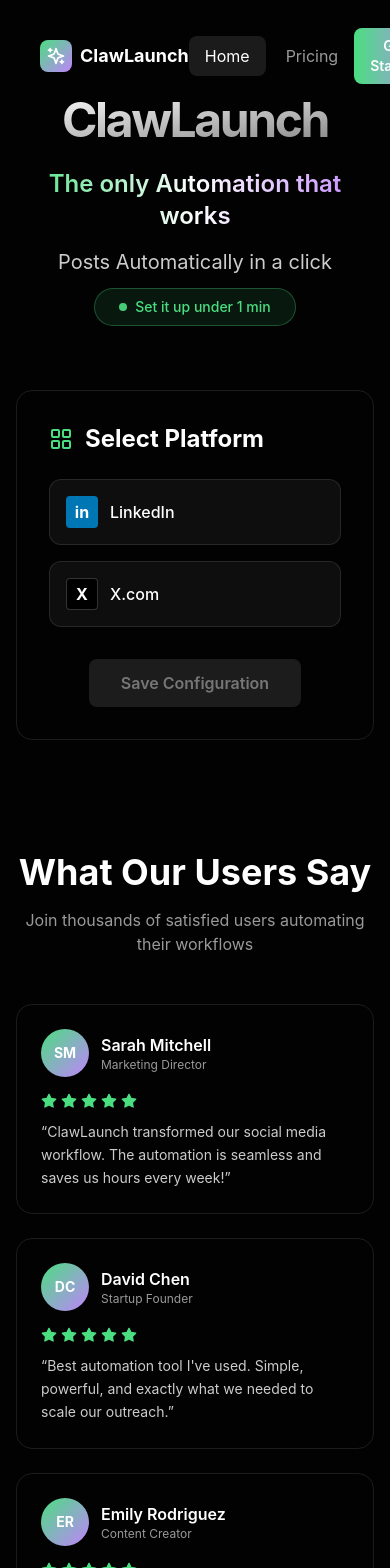
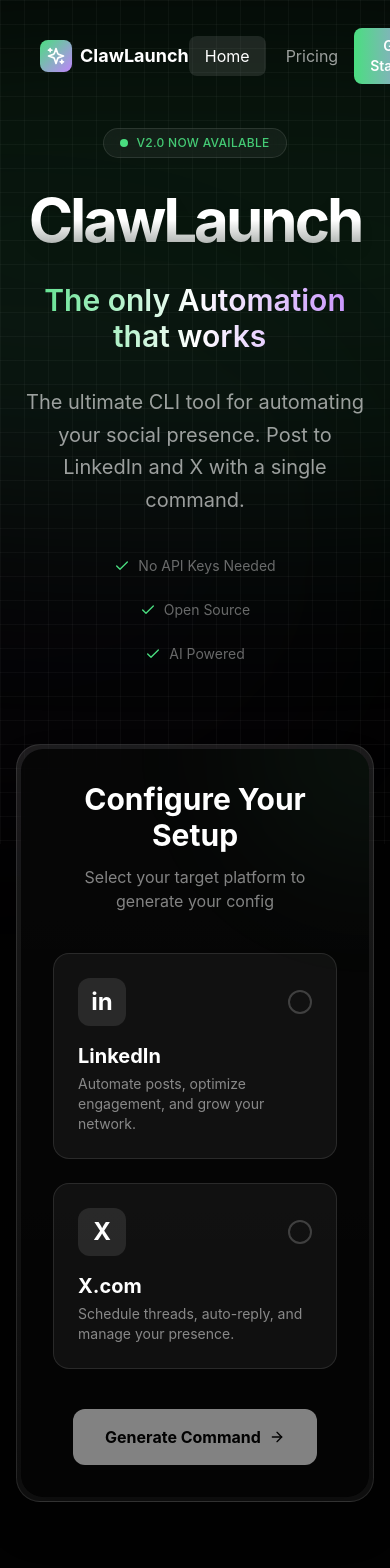
Before and after one commit to Boss17536/clawlaunch, a Next.js app: page / in a window 390 px wide. Shown: the top 1568 px of the page. Built offline with nearby package versions, Linux system fonts and the light colour scheme.

Commit message:
fix: responsive UI clicks and update readme

```diff
--- a/app/page.tsx
+++ b/app/page.tsx
@@ -1,17 +1,40 @@
 "use client";
 
-import { ArrowRight, LayoutGrid, Star, Terminal } from "lucide-react";
-import { useState } from "react";
-import { motion } from "framer-motion";
+import { ArrowRight, LayoutGrid, Star, Terminal, Check, Copy } from "lucide-react";
+import { useState, useEffect } from "react";
+import { motion, AnimatePresence } from "framer-motion";
 
 export default function Home() {
   const [selectedPlatform, setSelectedPlatform] = useState<string | null>(null);
   const [showCommand, setShowCommand] = useState(false);
+  const [copied, setCopied] = useState(false);
+  const [text, setText] = useState("");
+  const fullText = "The only Automation that works";
+
+  useEffect(() => {
+    let i = 0;
+    const typing = setInterval(() => {
+      if (i < fullText.length) {
+        setText(fullText.slice(0, i + 1));
+        i++;
+      } else {
+        clearInterval(typing);
+      }
+    }, 50);
+    return () => clearInterval(typing);
+  }, []);
 
   const handleSaveConfiguration = () => {
     if (selectedPlatform) {
       setShowCommand(true);
     }
+  };
+
+  const copyCommand = () => {
+    const command = `npx clawlaunch-cli init --platform=${selectedPlatform}`;
+    navigator.clipboard.writeText(command);
+    setCopied(true);
+    setTimeout(() => setCopied(false), 2000);
   };
 
   const reviews = [
@@ -46,177 +69,221 @@ export default function Home() {
   ];
 
   return (
-    <main className="flex min-h-screen flex-col items-center justify-start pt-24 pb-12 px-4 bg-void text-white selection:bg-electric selection:text-void">
+    <main className="flex min-h-screen flex-col items-center justify-start pt-32 pb-20 px-4 bg-void text-white selection:bg-electric selection:text-void overflow-hidden relative">
+      {/* Background Elements */}
+      <div className="fixed inset-0 z-0 pointer-events-none">
+        <div className="absolute top-0 left-0 w-full h-full bg-[linear-gradient(to_right,#80808012_1px,transparent_1px),linear-gradient(to_bottom,#80808012_1px,transparent_1px)] bg-[size:24px_24px]"></div>
+        <div className="absolute top-0 left-1/2 -translate-x-1/2 w-[1000px] h-[500px] bg-electric/20 rounded-full blur-[120px] opacity-20 animate-pulse-slow"></div>
+        <div className="absolute bottom-0 right-0 w-[800px] h-[600px] bg-cyber/10 rounded-full blur-[100px] opacity-20"></div>
+      </div>
+
       {/* Hero Section */}
-      <div className="z-10 max-w-5xl w-full text-center mb-16">
-        <h1 className="text-5xl md:text-7xl font-bold tracking-tighter bg-clip-text text-transparent bg-gradient-to-br from-white to-white/50 mb-6">
+      <motion.div
+        initial={{ opacity: 0, y: 20 }}
+        animate={{ opacity: 1, y: 0 }}
+        transition={{ duration: 0.8 }}
+        className="z-10 max-w-5xl w-full text-center mb-20 relative"
+      >
+        <div className="inline-flex items-center gap-2 px-4 py-1.5 rounded-full bg-white/5 border border-white/10 mb-8 backdrop-blur-md">
+          <span className="relative flex h-2 w-2">
+            <span className="animate-ping absolute inline-flex h-full w-full rounded-full bg-electric opacity-75"></span>
+            <span className="relative inline-flex rounded-full h-2 w-2 bg-electric"></span>
+          </span>
+          <p className="text-xs font-medium text-electric/90 tracking-wide uppercase">
+            v2.0 Now Available
+          </p>
+        </div>
+
+        <h1 className="text-6xl md:text-8xl font-bold tracking-tighter bg-clip-text text-transparent bg-gradient-to-b from-white via-white to-white/60 mb-8 drop-shadow-lg">
           ClawLaunch
         </h1>
-        <p className="text-2xl md:text-3xl font-semibold bg-clip-text text-transparent bg-gradient-to-r from-electric via-white to-cyber mb-4">
-          The only Automation that works
-        </p>
-        <p className="text-xl text-white/80 mb-3">
-          Posts Automatically in a click
-        </p>
-        <div className="inline-flex items-center gap-2 px-6 py-2 rounded-full bg-electric/10 border border-electric/30">
-          <div className="w-2 h-2 rounded-full bg-electric animate-pulse" />
-          <p className="text-sm font-medium text-electric">
-            Set it up under 1 min
+
+        <div className="h-20 mb-6">
+          <p className="text-3xl md:text-5xl font-semibold bg-clip-text text-transparent bg-gradient-to-r from-electric via-white to-cyber">
+            {text}<span className="animate-blink">|</span>
           </p>
         </div>
-      </div>
+
+        <p className="text-xl text-white/60 mb-10 max-w-2xl mx-auto leading-relaxed">
+          The ultimate CLI tool for automating your social presence.
+          Post to LinkedIn and X with a single command.
+        </p>
+
+        <div className="flex flex-col md:flex-row items-center justify-center gap-6 text-sm text-white/40">
+           <span className="flex items-center gap-2">
+             <Check className="w-4 h-4 text-electric" /> No API Keys Needed
+           </span>
+           <span className="flex items-center gap-2">
+             <Check className="w-4 h-4 text-electric" /> Open Source
+           </span>
+           <span className="flex items-center gap-2">
+             <Check className="w-4 h-4 text-electric" /> AI Powered
+           </span>
+        </div>
+      </motion.div>
 
       {/* Platform Selection */}
-      <div className="w-full max-w-2xl mb-12">
-        <div className="glass-card p-8 rounded-2xl border border-white/10 relative overflow-hidden group">
-          <div className="absolute inset-0 bg-gradient-to-br from-electric/5 to-transparent opacity-0 group-hover:opacity-100 transition-opacity" />
+      <motion.div
+        initial={{ opacity: 0, scale: 0.95 }}
+        whileInView={{ opacity: 1, scale: 1 }}
+        viewport={{ once: true }}
+        transition={{ duration: 0.8 }}
+        className="w-full max-w-3xl mb-24 z-10"
+      >
+        <div className="glass-card p-1 bg-gradient-to-b from-white/10 to-white/5 rounded-3xl backdrop-blur-xl border border-white/10 shadow-2xl">
+          <div className="bg-void/80 rounded-[22px] p-8 md:p-12 relative overflow-hidden">
+            {/* Overlay blocked clicks - fixed with pointer-events-none */}
+            <div className="absolute inset-0 bg-gradient-to-br from-electric/5 to-transparent opacity-0 group-hover:opacity-100 transition-opacity pointer-events-none" />
+            <div className="absolute top-0 right-0 w-64 h-64 bg-electric/5 rounded-full blur-3xl -translate-y-1/2 translate-x-1/2 pointer-events-none" />
 
-          <div className="flex items-center gap-3 mb-6">
-            <LayoutGrid className="w-6 h-6 text-electric" />
-            <h2 className="text-2xl font-bold">Select Platform</h2>
+            <div className="text-center mb-10 relative z-10">
+              <h2 className="text-3xl font-bold mb-3">Configure Your Setup</h2>
+              <p className="text-white/50">Select your target platform to generate your config</p>
+            </div>
+
+            <div className="grid md:grid-cols-2 gap-6 mb-10 relative z-10">
+              <button
+                onClick={() => setSelectedPlatform("linkedin")}
+                className={`relative group p-6 rounded-2xl border transition-all duration-300 text-left hover:-translate-y-1 ${
+                  selectedPlatform === "linkedin"
+                    ? "border-electric bg-electric/10 shadow-[0_0_30px_-5px_rgba(74,222,128,0.2)]"
+                    : "border-white/10 bg-white/5 hover:border-electric/50 hover:bg-white/10"
+                }`}
+              >
+                <div className="flex items-center justify-between mb-4">
+                  <div className={`w-12 h-12 rounded-xl flex items-center justify-center text-2xl font-bold text-white transition-colors duration-300 ${
+                    selectedPlatform === "linkedin" ? "bg-[#0077b5]" : "bg-white/10 group-hover:bg-[#0077b5]"
+                  }`}>
+                    in
+                  </div>
+                  <div className={`w-6 h-6 rounded-full border-2 flex items-center justify-center transition-colors duration-300 ${
+                    selectedPlatform === "linkedin" ? "border-electric bg-electric" : "border-white/20"
+                  }`}>
+                    {selectedPlatform === "linkedin" && <Check className="w-3 h-3 text-void stroke-[4]" />}
+                  </div>
+                </div>
+                <h3 className="text-xl font-bold mb-1">LinkedIn</h3>
+                <p className="text-sm text-white/50">Automate posts, optimize engagement, and grow your network.</p>
+              </button>
+
+              <button
+                onClick={() => setSelectedPlatform("x")}
+                className={`relative group p-6 rounded-2xl border transition-all duration-300 text-left hover:-translate-y-1 ${
+                  selectedPlatform === "x"
+                    ? "border-electric bg-electric/10 shadow-[0_0_30px_-5px_rgba(74,222,128,0.2)]"
+                    : "border-white/10 bg-white/5 hover:border-electric/50 hover:bg-white/10"
+                }`}
+              >
+                <div className="flex items-center justify-between mb-4">
+                  <div className={`w-12 h-12 rounded-xl flex items-center justify-center text-2xl font-bold text-white transition-colors duration-300 ${
+                    selectedPlatform === "x" ? "bg-black border border-white/20" : "bg-white/10 group-hover:bg-black"
+                  }`}>
+                    X
+                  </div>
+                  <div className={`w-6 h-6 rounded-full border-2 flex items-center justify-center transition-colors duration-300 ${
+                    selectedPlatform === "x" ? "border-electric bg-electric" : "border-white/20"
+                  }`}>
+                    {selectedPlatform === "x" && <Check className="w-3 h-3 text-void stroke-[4]" />}
+                  </div>
+                </div>
+                <h3 className="text-xl font-bold mb-1">X.com</h3>
+                <p className="text-sm text-white/50">Schedule threads, auto-reply, and manage your presence.</p>
+              </button>
+            </div>
+
+            <div className="flex justify-center relative z-10">
+              <button
+                onClick={handleSaveConfiguration}
+                disabled={!selectedPlatform}
+                className="group relative px-8 py-4 bg-white text-void font-bold rounded-xl transition-all hover:scale-105 hover:shadow-[0_0_40px_-10px_rgba(255,255,255,0.3)] disabled:opacity-50 disabled:hover:scale-100 disabled:cursor-not-allowed overflow-hidden"
+              >
+                <span className="relative z-10 flex items-center gap-2">
+                  Generate Command <ArrowRight className="w-4 h-4 group-hover:translate-x-1 transition-transform" />
+                </span>
+                <div className="absolute inset-0 bg-gradient-to-r from-electric to-cyber opacity-0 group-hover:opacity-10 transition-opacity duration-300" />
+              </button>
+            </div>
+
+            {/* Command Line Output */}
+            <AnimatePresence>
+              {showCommand && (
+                <motion.div
+                  initial={{ opacity: 0, height: 0, marginTop: 0 }}
+                  animate={{ opacity: 1, height: "auto", marginTop: 32 }}
+                  exit={{ opacity: 0, height: 0, marginTop: 0 }}
+                  className="overflow-hidden relative z-10"
+                >
+                  <div className="bg-[#0d1117] rounded-xl border border-white/10 overflow-hidden shadow-2xl">
+                    <div className="flex items-center justify-between px-4 py-2 border-b border-white/5 bg-white/5">
+                      <div className="flex gap-2">
+                        <div className="w-3 h-3 rounded-full bg-[#ff5f56]" />
+                        <div className="w-3 h-3 rounded-full bg-[#ffbd2e]" />
+                        <div className="w-3 h-3 rounded-full bg-[#27c93f]" />
+                      </div>
+                      <div className="text-xs text-white/30 font-mono">bash</div>
+                    </div>
+                    <div className="p-6 relative group/terminal">
+                      <code className="text-electric font-mono text-sm block">
+                        <span className="text-cyber">~</span> $ npx clawlaunch-cli init --platform={selectedPlatform}
+                      </code>
+                      <button
+                        onClick={copyCommand}
+                        className="absolute top-4 right-4 p-2 rounded-lg bg-white/10 text-white/50 hover:bg-white/20 hover:text-white transition-all opacity-0 group-hover/terminal:opacity-100"
+                        title="Copy to clipboard"
+                      >
+                        {copied ? <Check className="w-4 h-4 text-electric" /> : <Copy className="w-4 h-4" />}
+                      </button>
+                    </div>
+                  </div>
+                  <p className="mt-3 text-center text-xs text-white/30">
+                    Paste this into your terminal to analyze your repo and set up the CLI
+                  </p>
+                </motion.div>
+              )}
+            </AnimatePresence>
           </div>
+        </div>
+      </motion.div>
 
-          <div className="grid gap-4">
-            <motion.button
-              onClick={() => setSelectedPlatform("linkedin")}
-              whileTap={{ scale: 0.9 }}
-              whileHover={{ scale: 1.03, y: -2 }}
-              animate={selectedPlatform === "linkedin" ? {
-                scale: [1, 1.1, 0.98, 1.02, 1],
-              } : { scale: 1 }}
-              transition={{ duration: 0.5, type: "spring", stiffness: 400, damping: 15 }}
-              className={`w-full p-4 rounded-xl border transition-all flex items-center justify-between group/btn cursor-pointer ${
-                selectedPlatform === "linkedin"
-                  ? "border-electric bg-electric/20 shadow-2xl shadow-electric/40"
-                  : "border-white/10 bg-white/5 hover:bg-white/10 hover:border-electric/30"
-              }`}
-            >
-              <div className="flex items-center gap-3">
-                <motion.div
-                  animate={selectedPlatform === "linkedin" ? {
-                    rotate: [0, -10, 10, -5, 5, 0],
-                    scale: [1, 1.2, 1]
-                  } : { rotate: 0, scale: 1 }}
-                  transition={{ duration: 0.6 }}
-                  className="w-8 h-8 rounded bg-[#0077b5] flex items-center justify-center font-bold text-white"
-                >
-                  in
-                </motion.div>
-                <span className="font-medium">LinkedIn</span>
-              </div>
-              {selectedPlatform === "linkedin" && (
-                <motion.div
-                  initial={{ scale: 0, rotate: 0 }}
-                  animate={{ scale: [0, 1.5, 1], rotate: 360 }}
-                  transition={{ duration: 0.5 }}
-                  className="w-3 h-3 rounded-full bg-electric shadow-lg shadow-electric/50"
-                />
-              )}
-            </motion.button>
-
-            <motion.button
-              onClick={() => setSelectedPlatform("x")}
-              whileTap={{ scale: 0.9 }}
-              whileHover={{ scale: 1.03, y: -2 }}
-              animate={selectedPlatform === "x" ? {
-                scale: [1, 1.1, 0.98, 1.02, 1],
-              } : { scale: 1 }}
-              transition={{ duration: 0.5, type: "spring", stiffness: 400, damping: 15 }}
-              className={`w-full p-4 rounded-xl border transition-all flex items-center justify-between group/btn cursor-pointer ${
-                selectedPlatform === "x"
-                  ? "border-electric bg-electric/20 shadow-2xl shadow-electric/40"
-                  : "border-white/10 bg-white/5 hover:bg-white/10 hover:border-electric/30"
-              }`}
-            >
-              <div className="flex items-center gap-3">
-                <motion.div
-                  animate={selectedPlatform === "x" ? {
-                    rotate: [0, -10, 10, -5, 5, 0],
-                    scale: [1, 1.2, 1]
-                  } : { rotate: 0, scale: 1 }}
-                  transition={{ duration: 0.6 }}
-                  className="w-8 h-8 rounded bg-black flex items-center justify-center font-bold text-white border border-white/20"
-                >
-                  X
-                </motion.div>
-                <span className="font-medium">X.com</span>
-              </div>
-              {selectedPlatform === "x" && (
-                <motion.div
-                  initial={{ scale: 0, rotate: 0 }}
-                  animate={{ scale: [0, 1.5, 1], rotate: 360 }}
-                  transition={{ duration: 0.5 }}
-                  className="w-3 h-3 rounded-full bg-electric shadow-lg shadow-electric/50"
-                />
-              )}
-            </motion.button>
+      {/* Reviews Section */}
+      <div className="w-full max-w-7xl mt-12 z-10">
+        <div className="flex items-end justify-between mb-12 px-4">
+          <div>
+            <h2 className="text-4xl font-bold mb-2">Community Love</h2>
+            <p className="text-white/50">Join 10,000+ developers automating their growth</p>
           </div>
-
-          <div className="mt-8 flex justify-center">
-            <button
-              onClick={handleSaveConfiguration}
-              disabled={!selectedPlatform}
-              className="px-8 py-3 bg-electric hover:bg-electric/90 disabled:bg-white/10 disabled:text-white/40 disabled:cursor-not-allowed text-void font-semibold rounded-lg transition-all"
-            >
-              Save Configuration
-            </button>
+          <div className="flex gap-1">
+             {[1,2,3,4,5].map(i => <Star key={i} className="w-5 h-5 fill-electric text-electric" />)}
+             <span className="ml-2 text-sm font-bold">5.0/5</span>
           </div>
         </div>
 
-        {/* Command Line Output */}
-        {showCommand && (
-          <div className="mt-6 glass-card p-6 rounded-2xl border border-electric/30 relative overflow-hidden">
-            <div className="flex items-center gap-3 mb-4">
-              <Terminal className="w-5 h-5 text-electric" />
-              <h3 className="text-lg font-bold">Command</h3>
-            </div>
-            <div className="bg-black/50 rounded-lg p-4 border border-white/10">
-              <code className="text-electric text-sm font-mono">
-                npm install clawlaunch-cli && clawlaunch init --platform={selectedPlatform}
-              </code>
-            </div>
-            <p className="mt-3 text-xs text-white/40">
-              Copy and run this command in your terminal to get started
-            </p>
-          </div>
-        )}
-      </div>
+        <div className="grid gap-6 md:grid-cols-2 lg:grid-cols-4 px-4">
+          {reviews.map((review, index) => (
+            <motion.div
+              key={index}
+              initial={{ opacity: 0, y: 20 }}
+              whileInView={{ opacity: 1, y: 0 }}
+              viewport={{ once: true }}
+              transition={{ delay: index * 0.1 }}
+              className="glass-card p-6 rounded-2xl border border-white/5 hover:border-white/10 hover:bg-white/10 transition-all cursor-default group relative overflow-hidden"
+            >
+              {/* Added pointer-events-none here too */}
+              <div className="absolute inset-0 bg-gradient-to-br from-electric/5 to-transparent opacity-0 group-hover:opacity-100 transition-opacity pointer-events-none" />
 
-      {/* Reviews Section */}
-      <div className="w-full max-w-6xl mt-16">
-        <div className="text-center mb-12">
-          <h2 className="text-4xl font-bold mb-4">What Our Users Say</h2>
-          <p className="text-white/60">Join thousands of satisfied users automating their workflows</p>
-        </div>
-
-        <div className="grid gap-6 md:grid-cols-2 lg:grid-cols-4">
-          {reviews.map((review, index) => (
-            <div
-              key={index}
-              className="glass-card p-6 rounded-2xl border border-white/10 relative overflow-hidden group hover:border-electric/30 transition-all"
-            >
-              <div className="absolute inset-0 bg-gradient-to-br from-electric/5 to-transparent opacity-0 group-hover:opacity-100 transition-opacity" />
-
-              <div className="flex items-center gap-3 mb-4">
-                <div className="w-12 h-12 rounded-full bg-gradient-to-br from-electric to-cyber flex items-center justify-center font-bold text-sm">
+              <div className="flex items-center gap-3 mb-4 relative z-10">
+                <div className="w-10 h-10 rounded-full bg-gradient-to-br from-white/10 to-white/5 border border-white/10 flex items-center justify-center font-bold text-xs">
                   {review.avatar}
                 </div>
                 <div>
-                  <h4 className="font-semibold">{review.name}</h4>
-                  <p className="text-xs text-white/60">{review.role}</p>
+                  <h4 className="font-semibold text-sm">{review.name}</h4>
+                  <p className="text-xs text-white/40">{review.role}</p>
                 </div>
               </div>
-
-              <div className="flex gap-1 mb-3">
-                {Array.from({ length: review.rating }).map((_, i) => (
-                  <Star key={i} className="w-4 h-4 fill-electric text-electric" />
-                ))}
-              </div>
-
-              <p className="text-sm text-white/80 leading-relaxed">
-                &ldquo;{review.content}&rdquo;
+              <p className="text-sm text-white/70 leading-relaxed group-hover:text-white transition-colors relative z-10">
+                "{review.content}"
               </p>
-            </div>
+            </motion.div>
           ))}
         </div>
       </div>
```
